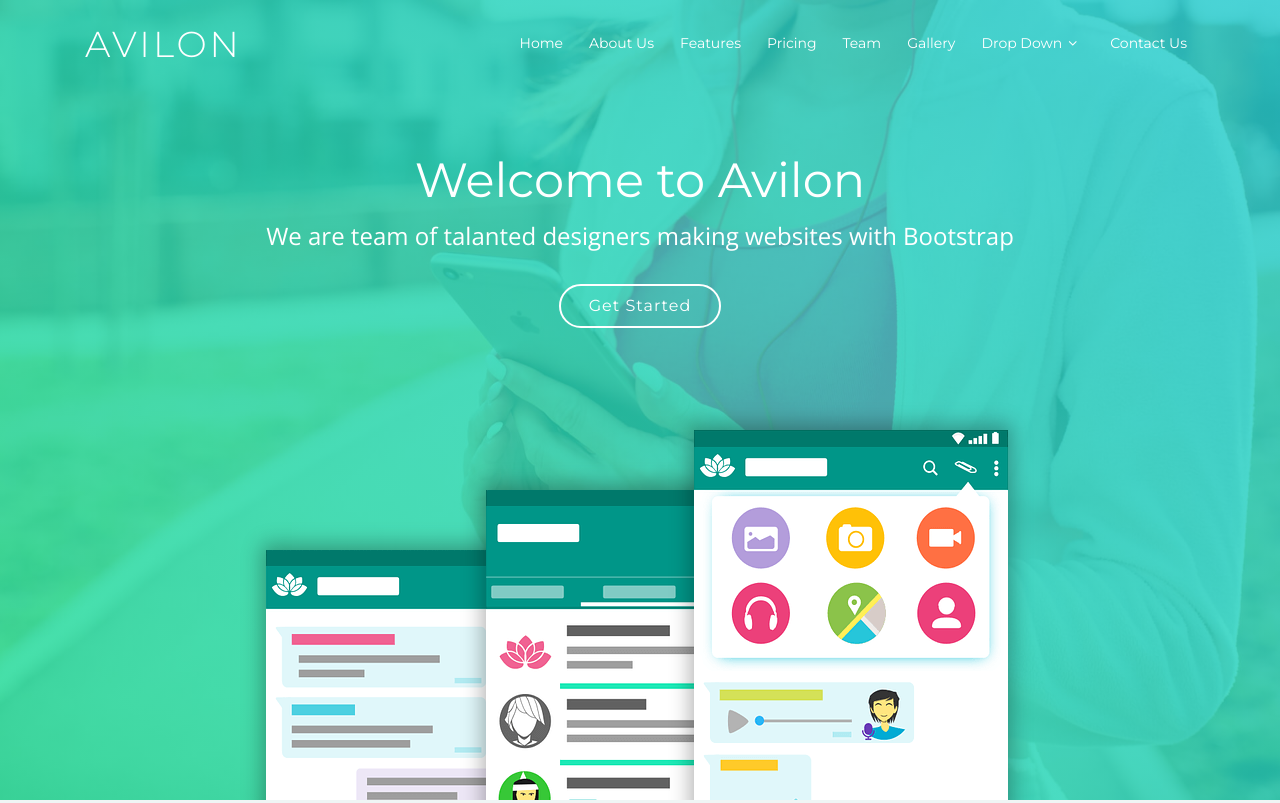
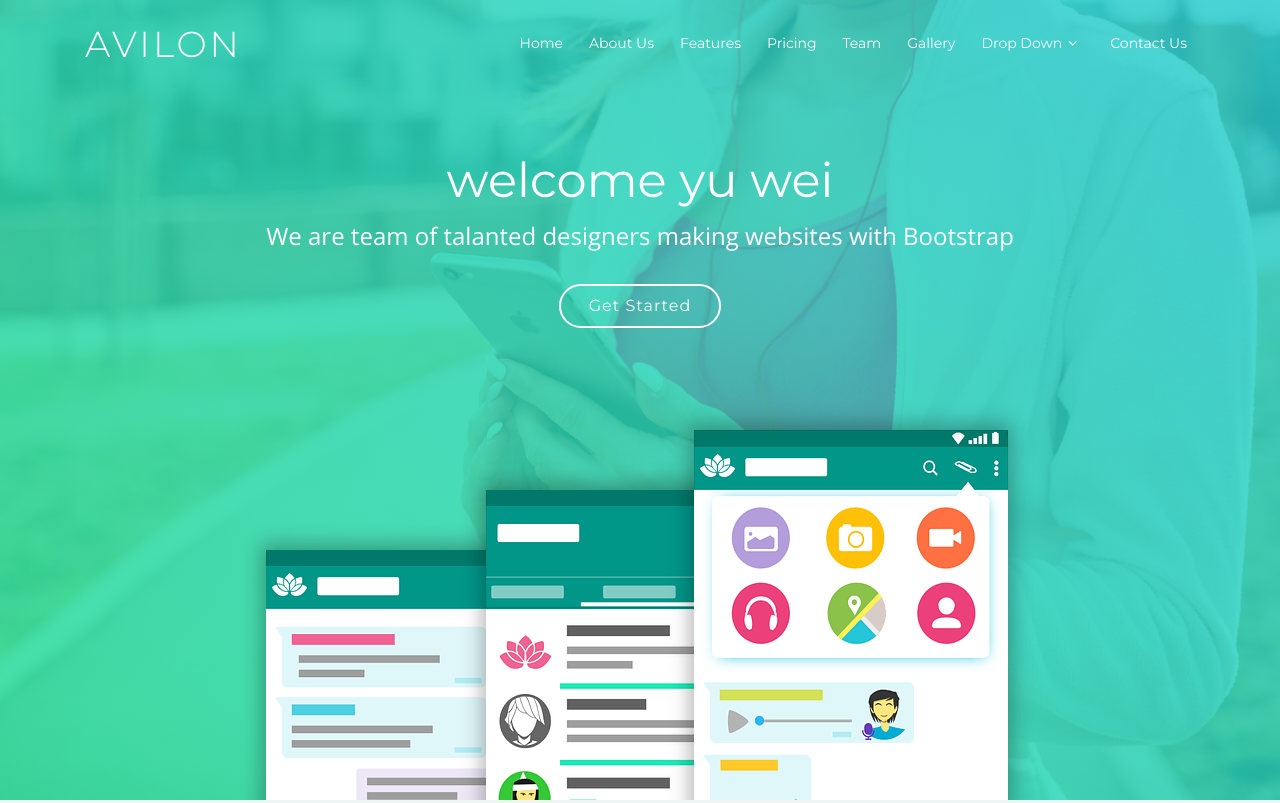
Before and after one commit to chiu-yu-wei/test, a plain HTML site: page index.html in a window 1280 px wide. Shown: the top 803 px of the page. Drawn offline with nearby package versions, Linux system fonts and the light colour scheme; files whose address does not match are found by name.

Commit message:
修名
修名

```diff
--- a/index.html
+++ b/index.html
@@ -85,7 +85,7 @@
   <section id="intro">
 
     <div class="intro-text">
-      <h2>Welcome to Avilon</h2>
+      <h2>welcome yu wei</h2>
       <p>We are team of talanted designers making websites with Bootstrap</p>
       <a href="#about" class="btn-get-started scrollto">Get Started</a>
     </div>
```
